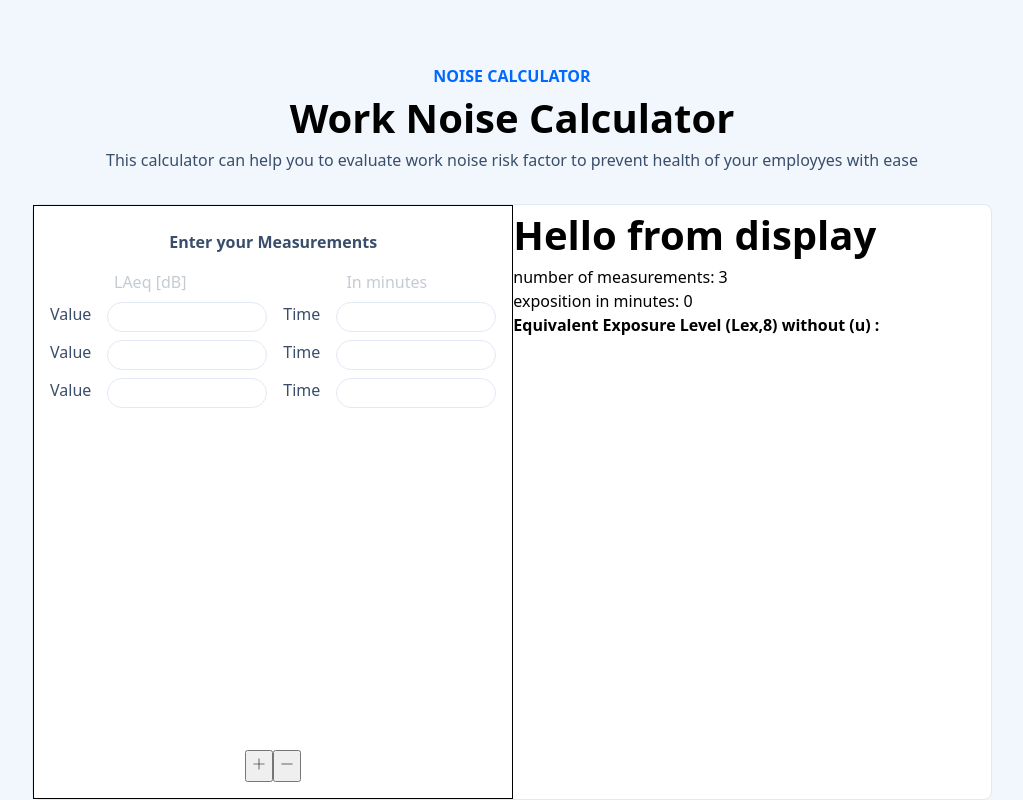
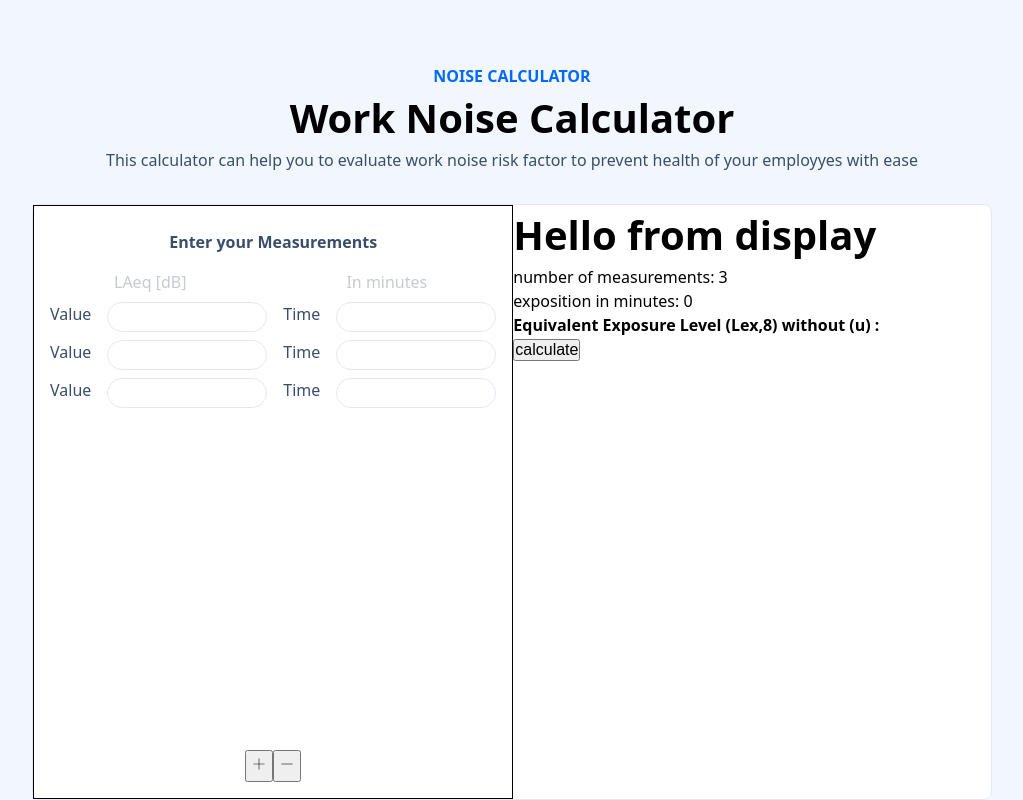
Before and after one commit to dzejkk/Noise_calc_ver_2, a React (Vite) app: page / in a window 1280 px wide. Shown: the whole page, without its empty margins (128-1151 px from the left). Built offline with nearby package versions, Linux system fonts and the light colour scheme.

Commit message:
added  calculate button funcionality

```diff
--- a/src/App.jsx
+++ b/src/App.jsx
@@ -28,6 +28,7 @@ function App() {
       idOfMeasurement: crypto.randomUUID(),
     },
   ]);
+  const [result, setResult] = useState("");
 
   // handlers
   const handleAddInputRow = () => {
@@ -56,7 +57,11 @@ function App() {
   /////////////// main calculation
 
   const totalExpositionTime = calculateTotalExpositionTime(measurements);
-  const normalizedSoundLevel = calculateNormalizedNoise(measurements);
+
+  // calculation handlers
+  const handleNoiseCalculation = () => {
+    setResult(calculateNormalizedNoise(measurements));
+  };
 
   ///////////////////////////////
 
@@ -74,7 +79,8 @@ function App() {
           <Display
             numberOfMeasurements={numberOfMeasurements}
             totalExpositionTime={totalExpositionTime}
-            normalizedSoundLevel={normalizedSoundLevel}
+            handleNoiseCalculation={handleNoiseCalculation}
+            result={result}
           />
         </div>
       </div>
--- a/src/components/Display/Display.jsx
+++ b/src/components/Display/Display.jsx
@@ -1,16 +1,16 @@
 export default function Display({
   numberOfMeasurements,
   totalExpositionTime,
-  normalizedSoundLevel,
+  handleNoiseCalculation,
+  result,
 }) {
   return (
     <div>
       <h1>Hello from display</h1>
       <p>number of measurements: {numberOfMeasurements}</p>
       <p>exposition in minutes: {totalExpositionTime}</p>
-      <h3>
-        Equivalent Exposure Level (Lex,8) without (u) : {normalizedSoundLevel}
-      </h3>
+      <h3>Equivalent Exposure Level (Lex,8) without (u) : {result}</h3>
+      <button onClick={handleNoiseCalculation}>calculate</button>
     </div>
   );
 }
```
Also changed, not shown: 1 other file (tests, documents, lock files or other folders).
